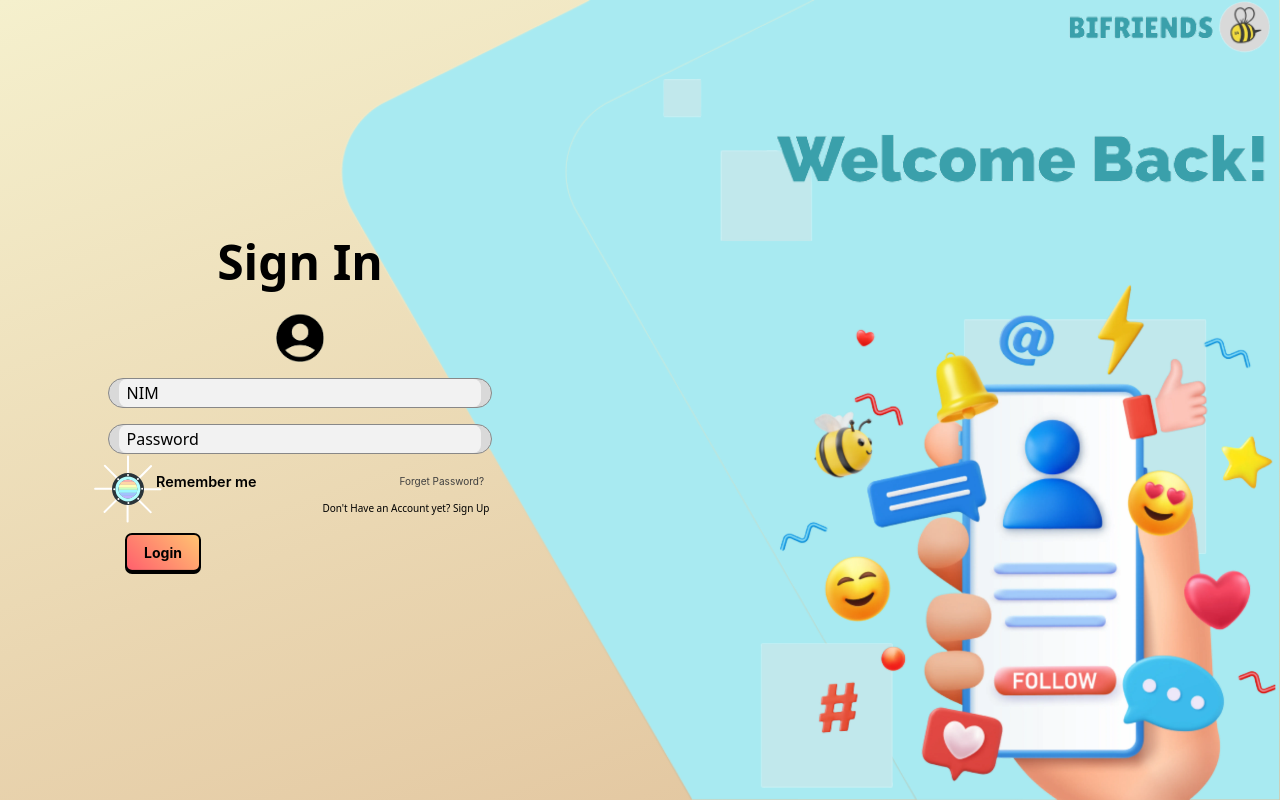
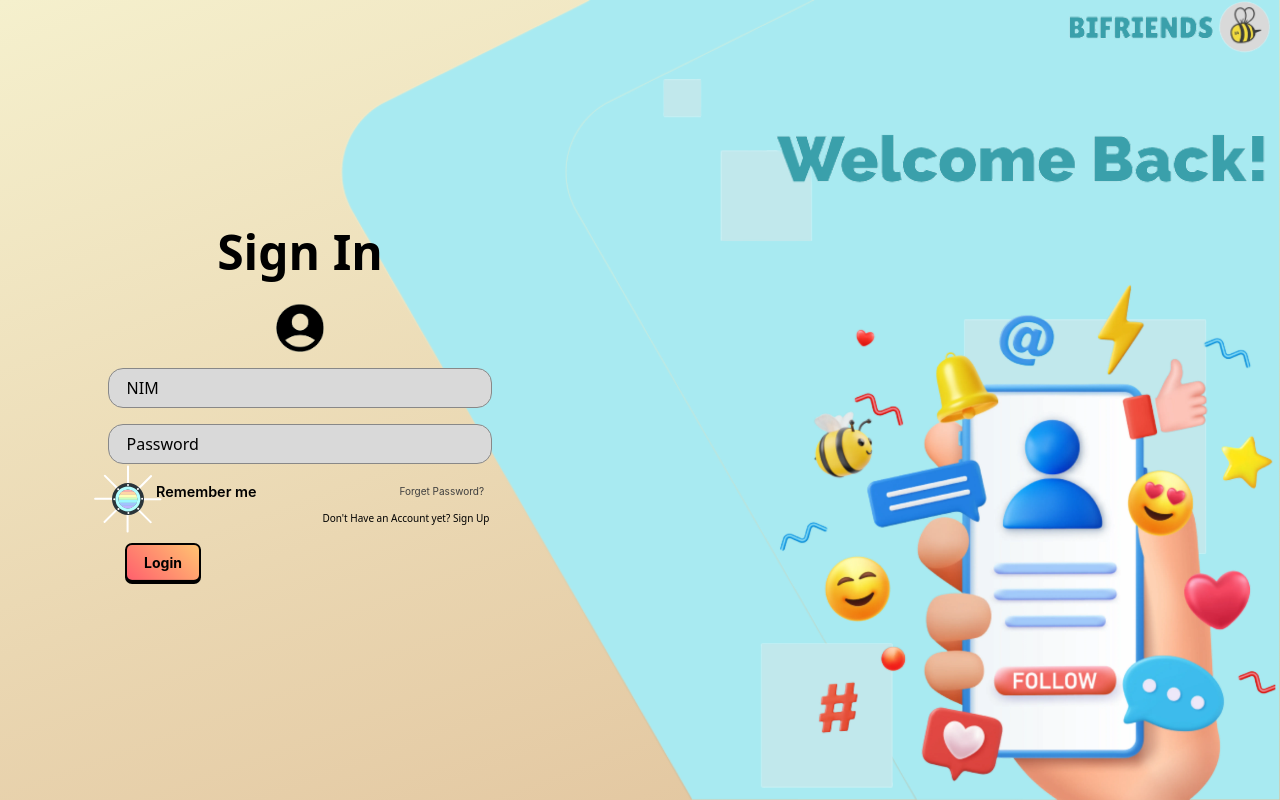
Before and after one commit to D4V1DYL/Bi-Friends-FE, a React (Vite) app: page / in a window 1280 px wide. Built offline with nearby package versions, Linux system fonts and the light colour scheme.

Commit message:
Update Login
Perbaikin bug

```diff
--- a/src/LoginFolder/LoginPage.css
+++ b/src/LoginFolder/LoginPage.css
@@ -78,15 +78,17 @@ body.LoginPage {
   margin-bottom: 1rem;
 }
 
-.Username, .password{
+.Username, .password {
   font-family: system-ui, Avenir, Helvetica, Arial, sans-serif;
   display: flex;
   justify-content: center;
-  height: 28px;
+  align-items: center;
+  height: 100%; /* <- Tambahkan ini agar mengisi full tinggi parent */
   width: 95%;
   border: none;
   outline: none;
   color: black;
+  background: transparent; /* <- Hindari warna default putih jika parent sudah kasih warna */
 }
 
 .RememberBox_ForgetPassword_Box{
```
